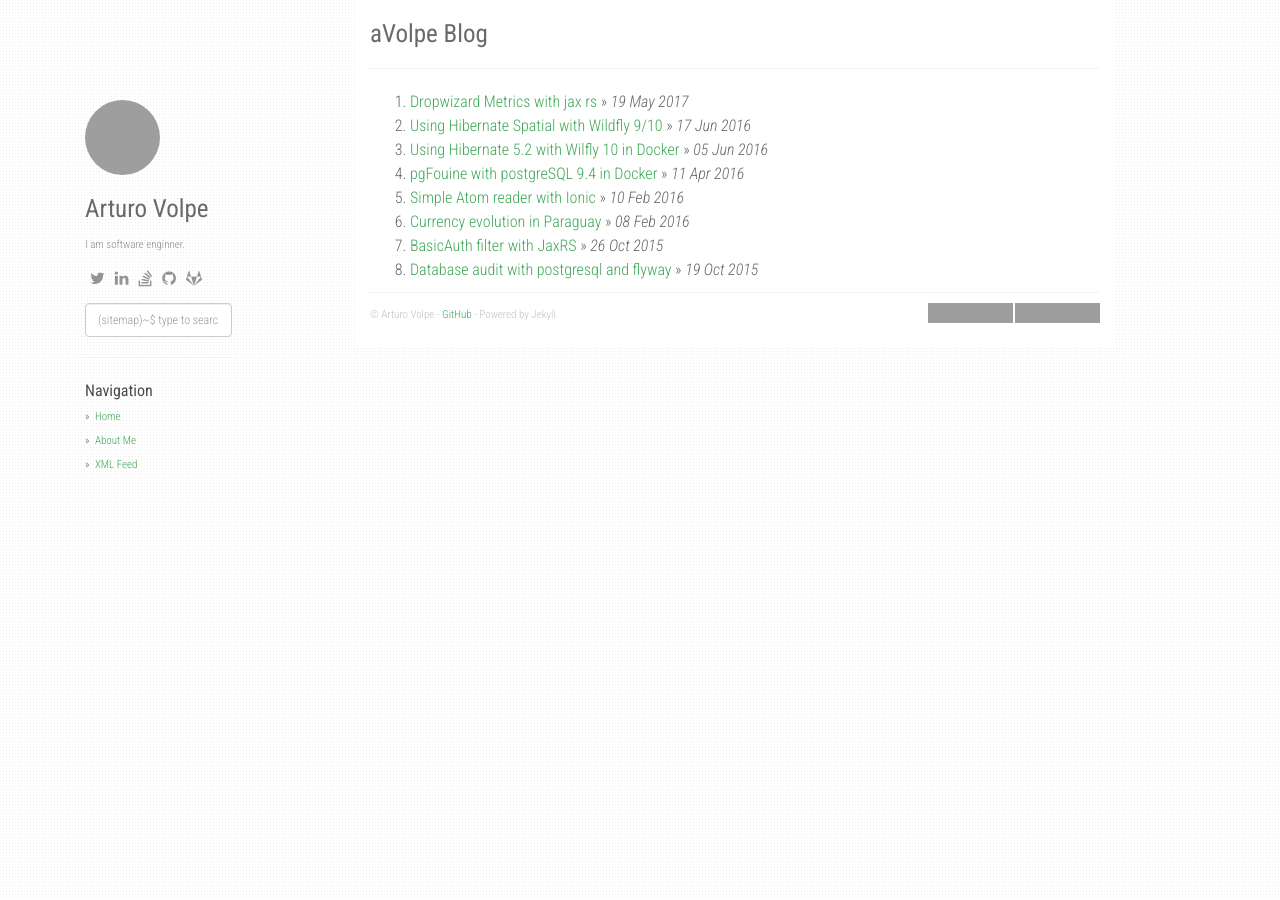
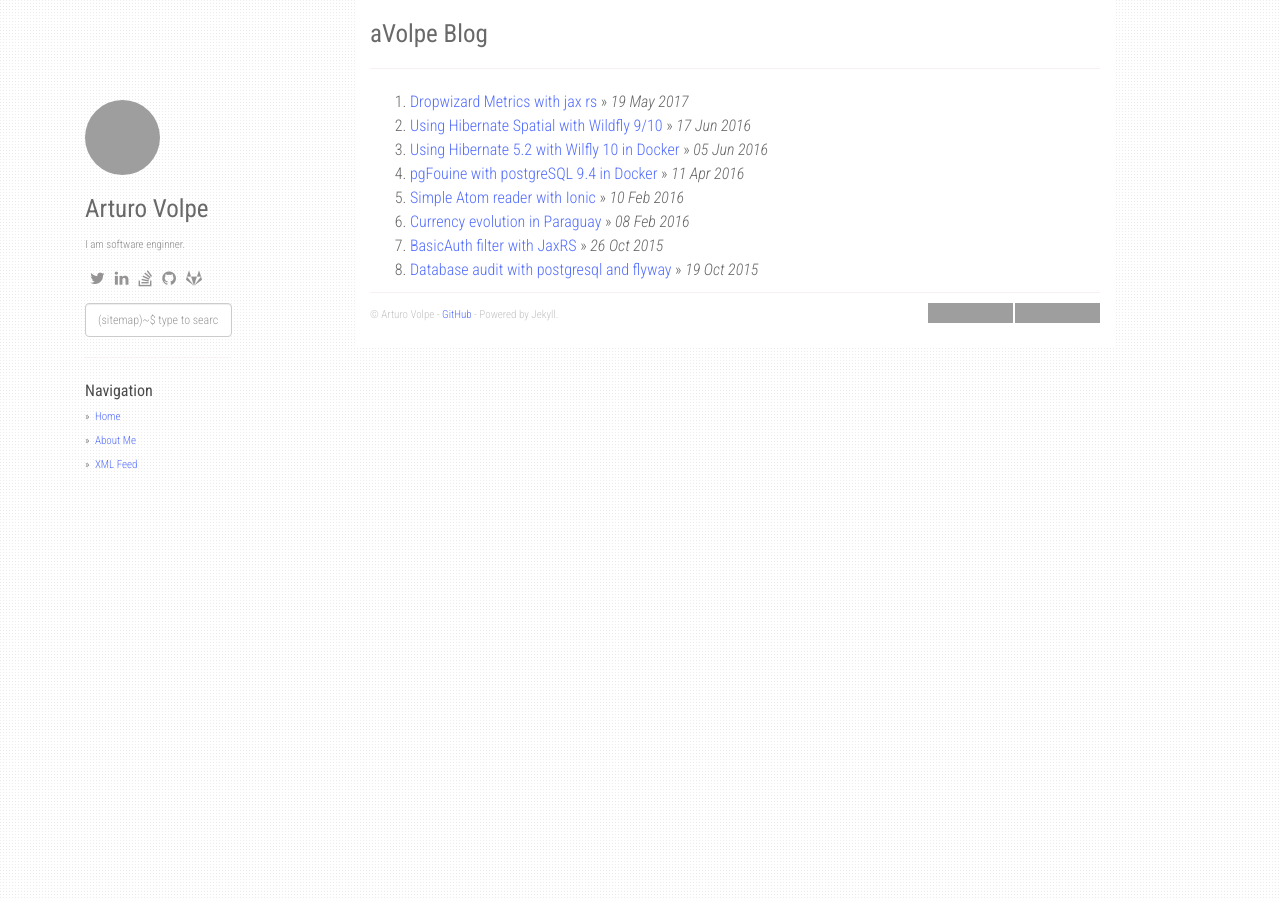
Before and after one commit to aVolpe/aVolpe.github.io, a Jekyll site: the page built from index.html, in a window 1280 px wide. Built offline with Jekyll 4.4.1, drawn with Linux system fonts in a browser that asks for light colours; nearby versions of some CDN libraries; the list of posts is cut into pages by our own code; grey boxes are pictures that could not be loaded.

Commit message:
Improve style

```diff
--- a/_layouts/default.html
+++ b/_layouts/default.html
@@ -8,7 +8,12 @@
     <meta http-equiv="X-UA-Compatible" content="IE=edge,chrome=1">
     <meta name="viewport" content="width=device-width, initial-scale=1">
     <link rel="shortcut icon" href="/static/img/favicon.ico" />
-    <title>{% if page.title %}{{ page.title }} - {{ site.title }}{% else %}{{ site.author }}{% endif %}</title>
+    <title>
+      {% if page.title %}
+        {{ page.title }} - {{ site.title }}
+      {% else %}
+        {{ site.title }}
+      {% endif %}</title>
     <meta name="author" content="{{ site.author }}" />
     <meta name="description" content="{% if page.title %}{{ page.title }}{% else %}{{ site.description }}{% endif %}" />
     <meta name="keywords" content="{% if page.title %}{{ page.title }}, {{ site.title }}, {% for categ in page.categories %}{{ categ }}{% if forloop.last == false %}, {% endif %}{% endfor %}{% else %}{{ site.title }}, {% for category in site.categories %}{% capture categories_slug %}{{ category | first }}{% endcapture %}{% for categ in categories_slug %}{{ categ }}{% endfor %}{% if forloop.last == false %}, {% endif %}{% endfor %}{% endif %}" />
--- a/static/css/main.css
+++ b/static/css/main.css
@@ -31,7 +31,7 @@
 }
 a, a:link, a:active {
   text-decoration: none;
-  color: #3fa757;
+  color: #536dfe;
 }
 a:hover {
   color: #B3B3B3;
```
Also changed, not shown: 1 other file.
